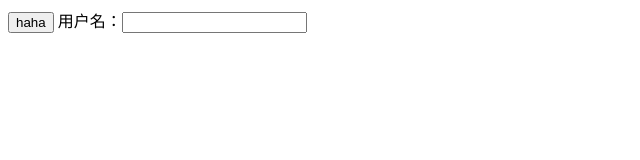
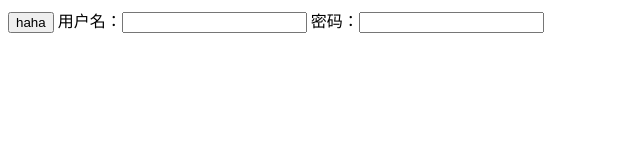
Before and after one commit to wangkun0422/wangkun0422.github.io, a website: page homepage.html in a window 1280 px wide. Shown: the whole page, without its empty margins (0-640 px from the left). Drawn offline with Linux system fonts and the light colour scheme.

Commit message:
fix homepage.html

```diff
--- a/homepage.html
+++ b/homepage.html
@@ -8,6 +8,6 @@
 </head>
 <body>
     <button>haha</button>
-    用户名：<input type="text">
+    用户名：<input type="text">  密码：<input type="password">
 </body>
 </html>
```
